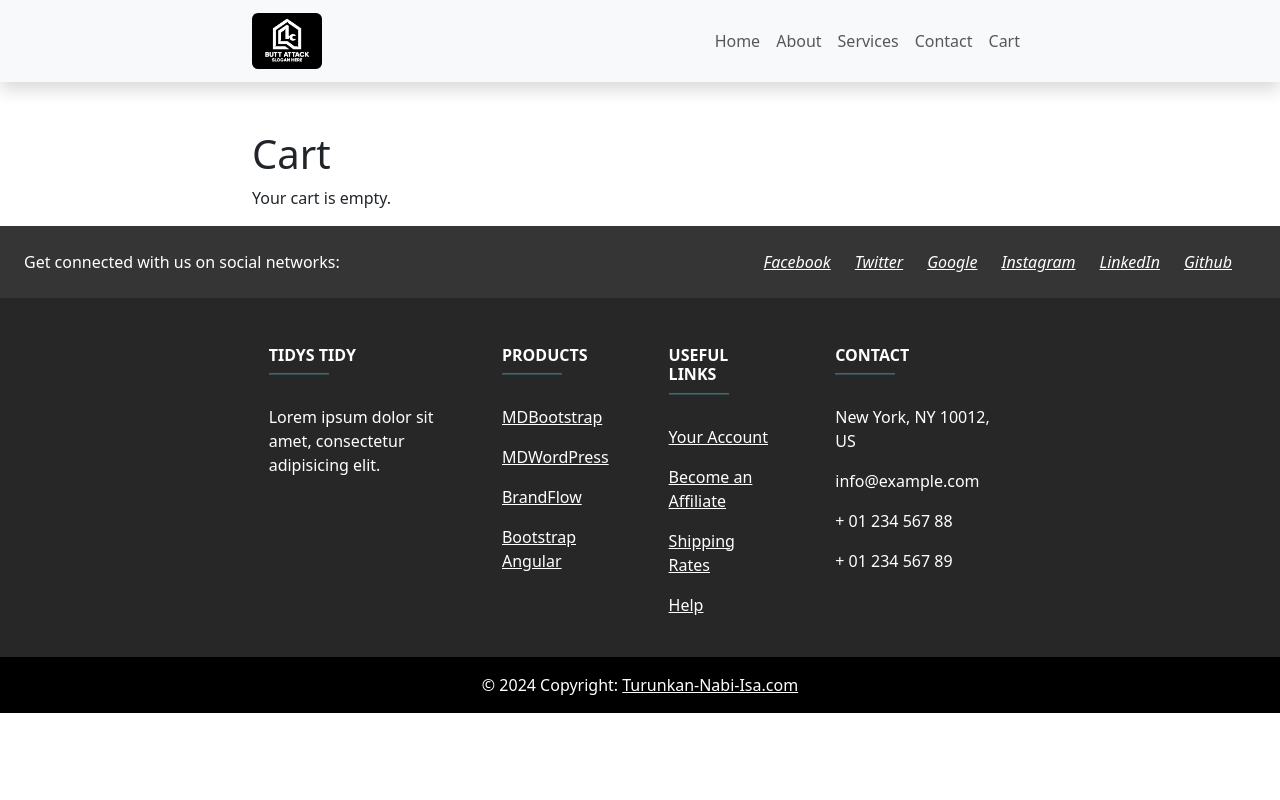
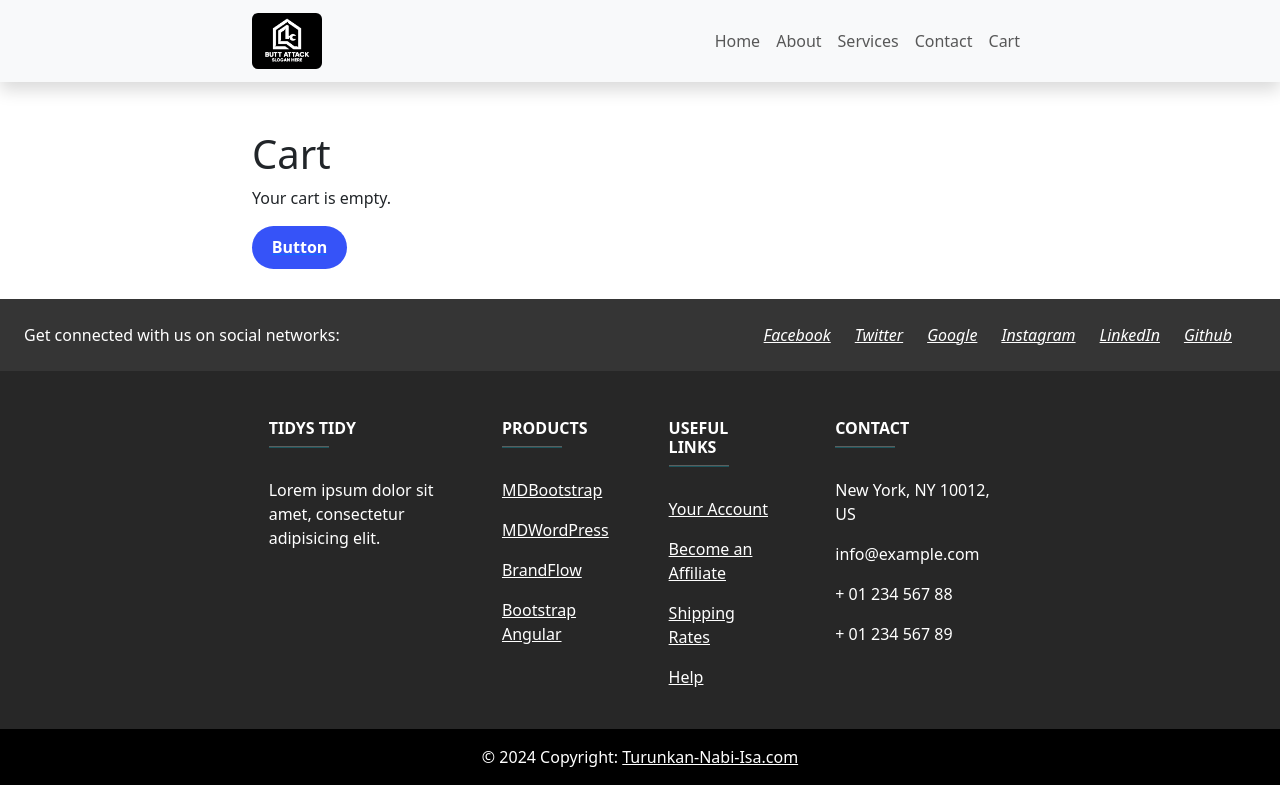
Before and after one commit to DallasSteele/Metpen, a Nuxt app: page /cart in a window 1280 px wide. Built offline with nearby package versions, Linux system fonts and the light colour scheme.

Commit message:
Payment Page
a problem with image, the rest of the pages need to have this.description in order it spawn in the payment page.

```diff
--- a/components/inc/ServiceCard.vue
+++ b/components/inc/ServiceCard.vue
@@ -28,7 +28,9 @@ export default {
     handleAddToCart() {
       const item = {
         name: this.name,
-        price: this.price
+        description: this.description,
+        price: this.price,
+        image: this.image
       };
       this.$emit('add-to-cart', item);
     }
--- a/pages/cart.vue
+++ b/pages/cart.vue
@@ -15,6 +15,26 @@
     <div v-else>
       <p>Your cart is empty.</p>
     </div>
+
+    <a href="/orderpage" ><button>
+  <span class="span-mother">
+    <span>B</span>
+    <span>u</span>
+    <span>t</span>
+    <span>t</span>
+    <span>o</span>
+    <span>n</span>
+  </span>
+  <span class="span-mother2">
+    <span>B</span>
+    <span>u</span>
+    <span>t</span>
+    <span>t</span>
+    <span>o</span>
+    <span>n</span>
+  </span>
+</button></a>
+
   </div>
 </template>
 
@@ -48,6 +68,97 @@ export default {
 <style>
 .container {
   max-width: 800px;
+}
 
+button {
+  font-weight: bold;
+  color: white;
+  border-radius: 2rem;
+  cursor: pointer;
+  width: 95.02px;
+  height: 42.66px;
+  border: none;
+  background-color: #3653f8;
+  display: flex;
+  justify-content: center;
+  align-items: center;
+  margin-bottom: 30px;
 }
+
+button .span-mother {
+  display: flex;
+  overflow: hidden;
+}
+
+button:hover .span-mother {
+  position: absolute;
+}
+
+button:hover .span-mother span {
+  transform: translateY(1.2em);
+}
+
+button .span-mother span:nth-child(1) {
+  transition: 0.2s;
+}
+
+button .span-mother span:nth-child(2) {
+  transition: 0.3s;
+}
+
+button .span-mother span:nth-child(3) {
+  transition: 0.4s;
+}
+
+button .span-mother span:nth-child(4) {
+  transition: 0.5s;
+}
+
+button .span-mother span:nth-child(5) {
+  transition: 0.6s;
+}
+
+button .span-mother span:nth-child(6) {
+  transition: 0.7s;
+}
+
+button .span-mother2 {
+  display: flex;
+  position: absolute;
+  overflow: hidden;
+}
+
+button .span-mother2 span {
+  transform: translateY(-1.2em);
+}
+
+button:hover .span-mother2 span {
+  transform: translateY(0);
+}
+
+button .span-mother2 span {
+  transition: 0.2s;
+}
+
+button .span-mother2 span:nth-child(2) {
+  transition: 0.3s;
+}
+
+button .span-mother2 span:nth-child(3) {
+  transition: 0.4s;
+}
+
+button .span-mother2 span:nth-child(4) {
+  transition: 0.5s;
+}
+
+button .span-mother2 span:nth-child(5) {
+  transition: 0.6s;
+}
+
+button .span-mother2 span:nth-child(6) {
+  transition: 0.7s;
+}
+
+
 </style>
--- a/pages/lavatory/lavatory-page.vue
+++ b/pages/lavatory/lavatory-page.vue
@@ -29,6 +29,7 @@
       </div>
 
 <hr>
+
 <div class="mx-4">
 <a class="link-dark link-offset-2 link-underline-opacity-25 link-underline-opacity-100-hover zoom-effect-container" href="/">Home </a> <a class="text-muted text-decoration-none" href="#"> >> </a>
 <a class="link-dark link-offset-2 link-underline-opacity-25 link-underline-opacity-100-hover zoom-effect-container" href="#"> Lavatory</a>
--- a/pages/lavatory/peru7.vue
+++ b/pages/lavatory/peru7.vue
@@ -38,7 +38,7 @@
       <h2>Cart</h2>
       <ul class="list-group">
         <li v-for="(item, index) in cart" :key="index" class="list-group-item d-flex justify-content-between align-items-center">
-          {{ item.name }} - Rp. {{ item.price }}
+          {{ item.name }} - Rp. {{ item.price }} - {{ item.description }} - {{ item.image }}
         </li>
       </ul>
       <div class="mt-3 mb-5">
--- a/pages/orderpage.vue
+++ b/pages/orderpage.vue
@@ -1,23 +1,29 @@
 <template>
   <div class="container mt-5">
+    <h1>Payment Order</h1>
     <div class="row">
       <div class="col-md-8">
         <div class="card mb-4">
           <div class="row no-gutters">
             <div class="col-md-4">
-              <img src="/images/index/test.jpg" class="card-img" alt="Service Image">
+            <!-- <img :src="service.image" class="card-img" alt="Service Image"> -->
             </div>
-            <div class="col-md-8">
-              <div class="card-body">
-                <h5 class="card-title">Rumah Apartemen Kecil (1-2 Kamar Tidur)</h5>
-                <p class="card-text">Pembersihan Rumah mencakup menyapu dan mengepel lantai, membersihkan debu dari furnitur, kaca, dan cermin, mengurut tempat tidur, membersihkan dan mendesinfeksi permukaan dapur serta peralatan luar, mencuci piring, membersihkan wastafel, toilet, dan shower, serta menganti handuk jika diminta. Area umum seperti koridor dan tangga juga dibersihkan, termasuk pintu, bingkai, dan sakelar lampu dari debu dan noda.</p>
-              </div>
-            </div>
+            <div v-if="cart.length">
+      <ul class="list-group">
+        <li v-for="(item, index) in cart" :key="index" class="list-group-item d-flex justify-content-between align-items-center">
+          {{ item.name }} - Rp. {{ item.price }} <br> {{ item.description }}
+          <img :src="item.image" alt="Service Image" class="img-thumbnail" style="width: 50px; height: 50px; margin-right: 10px;">
+        </li>
+      </ul>
+      <div class="mt-3 mb-5">
+        <h3>Total: Rp. {{ totalPrice }}</h3>
+      </div>
+    </div>
           </div>
         </div>
 
-        <form @submit.prevent="placeOrder">
-          <div class="form-group">
+     <!--  <form @submit.prevent="placeOrder">
+           <div class="form-group">
             <label for="fullName">Nama Lengkap</label>
             <input type="text" class="form-control" id="fullName" v-model="form.fullName" required>
           </div>
@@ -37,15 +43,15 @@
           <div class="card mt-4">
             <div class="card-body">
               <h5 class="card-title">Rincian Harga</h5>
-              <p class="card-text">Harga Layanan: Rp.300.000</p>
-              <p class="card-text">Biaya Transportasi: Rp.10.000</p>
+              <p class="card-text">Harga Layanan: {{ service.price }}</p>
+              <p class="card-text">Biaya Transportasi: {{ service.transportFee }}</p>
               <hr>
-              <h5 class="card-title">Total Harga: Rp.310.000</h5>
+              <h5 class="card-title">Total Harga: {{ totalPrice }}</h5>
             </div>
           </div>
 
-          <button type="submit" class="btn btn-primary btn-block mt-4 mb-5">PESAN SEKARANG</button>
-        </form>
+          <button type="submit" class="btn btn-primary btn-block mt-4">PESAN SEKARANG</button>
+        </form>-->
       </div>
     </div>
   </div>
@@ -53,7 +59,18 @@
 
 <script>
 export default {
-  data() {
+  props: {
+    service: {
+      type: Object,
+      required: true
+    }
+  },
+   data() {
+    return {
+      cart: []
+    };
+  },
+  datauser() {
     return {
       form: {
         fullName: '',
@@ -63,11 +80,21 @@ export default {
       }
     };
   },
+   computed: {
+    totalPrice() {
+      return this.cart.reduce((total, item) => total + item.price, 0);
+    }
+  },
   methods: {
-    placeOrder() {
-      // Handle the order placement logic here
-      console.log('Order placed:', this.form);
-      alert('Order placed successfully!');
+    removeFromCart(index) {
+      this.cart.splice(index, 1);
+      localStorage.setItem('cart', JSON.stringify(this.cart));
+    }
+  },
+  mounted() {
+    const savedCart = JSON.parse(localStorage.getItem('cart'));
+    if (savedCart) {
+      this.cart = savedCart;
     }
   }
 };
```
